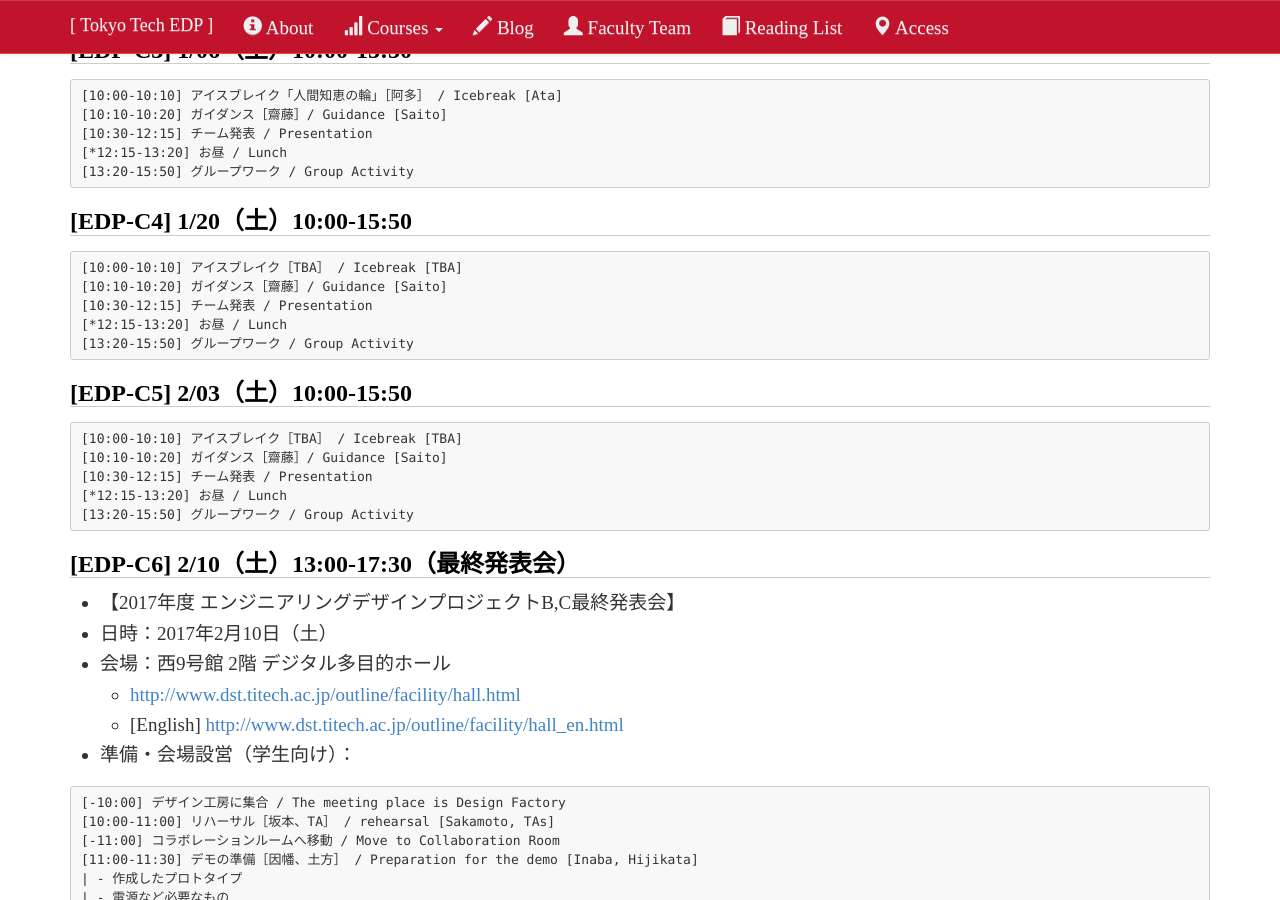
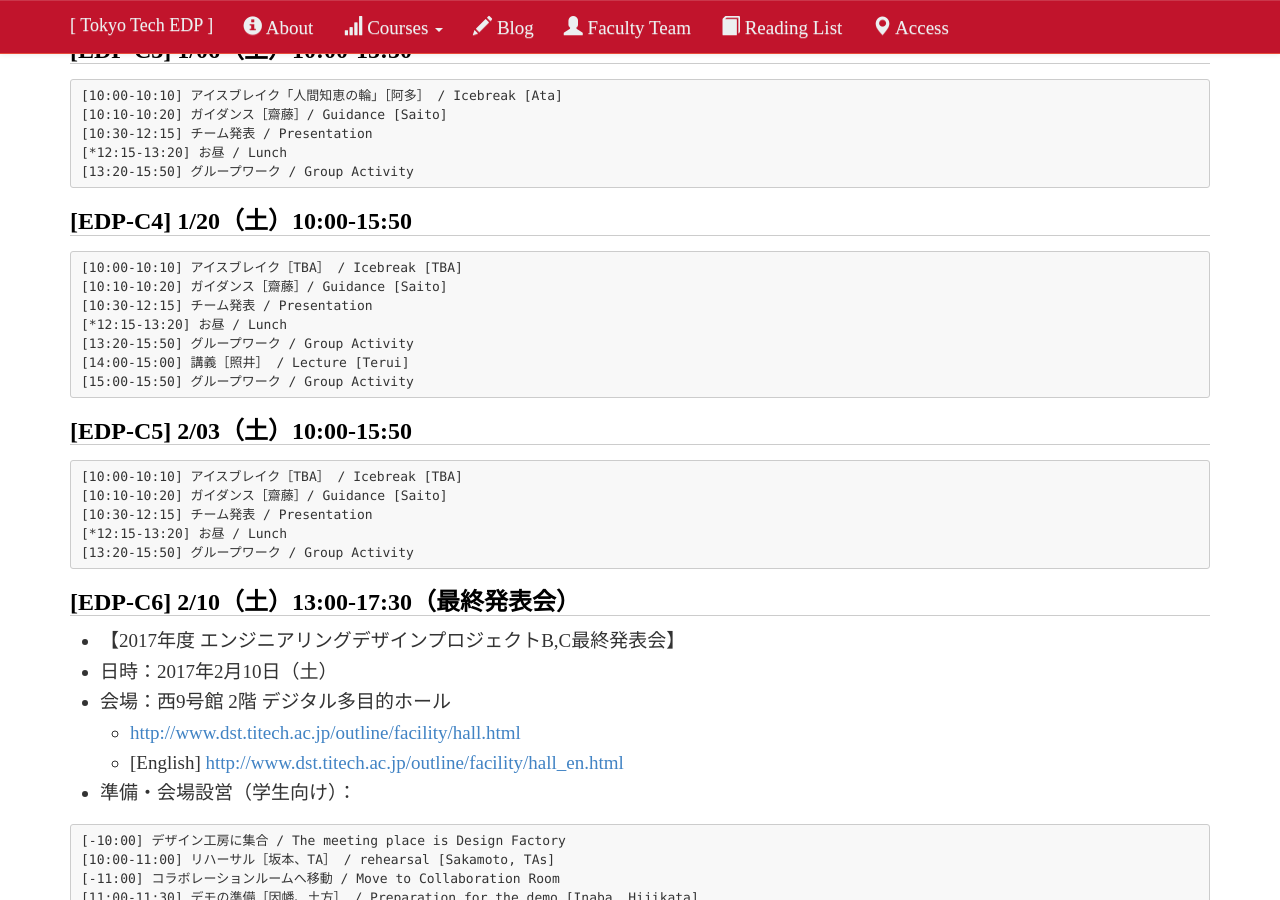
Before and after one commit to titech-edp/titech-edp.github.io, a Jekyll site: the page built from 2017-edp-bc/index.md, in a window 1280 px wide and 900 px high, scrolled down 4232 px. Built offline with Jekyll 4.4.1, drawn with Linux system fonts in a browser that asks for light colours; nearby versions of some CDN libraries; emoji names are drawn with the system emoji font; library files that are not in the unit come from our copies.

Commit message:
Update terui-sensei

````diff
--- a/2017-edp-bc/index.md
+++ b/2017-edp-bc/index.md
@@ -231,6 +231,8 @@ NTTデータ、オロ、クックパッド、パナソニック、日本精工
 [10:30-12:15] チーム発表 / Presentation
 [*12:15-13:20] お昼 / Lunch
 [13:20-15:50] グループワーク / Group Activity
+[14:00-15:00] 講義［照井］ / Lecture [Terui]
+[15:00-15:50] グループワーク / Group Activity
 ```
 
 ## [EDP-C5] 2/03（土）10:00-15:50
````
